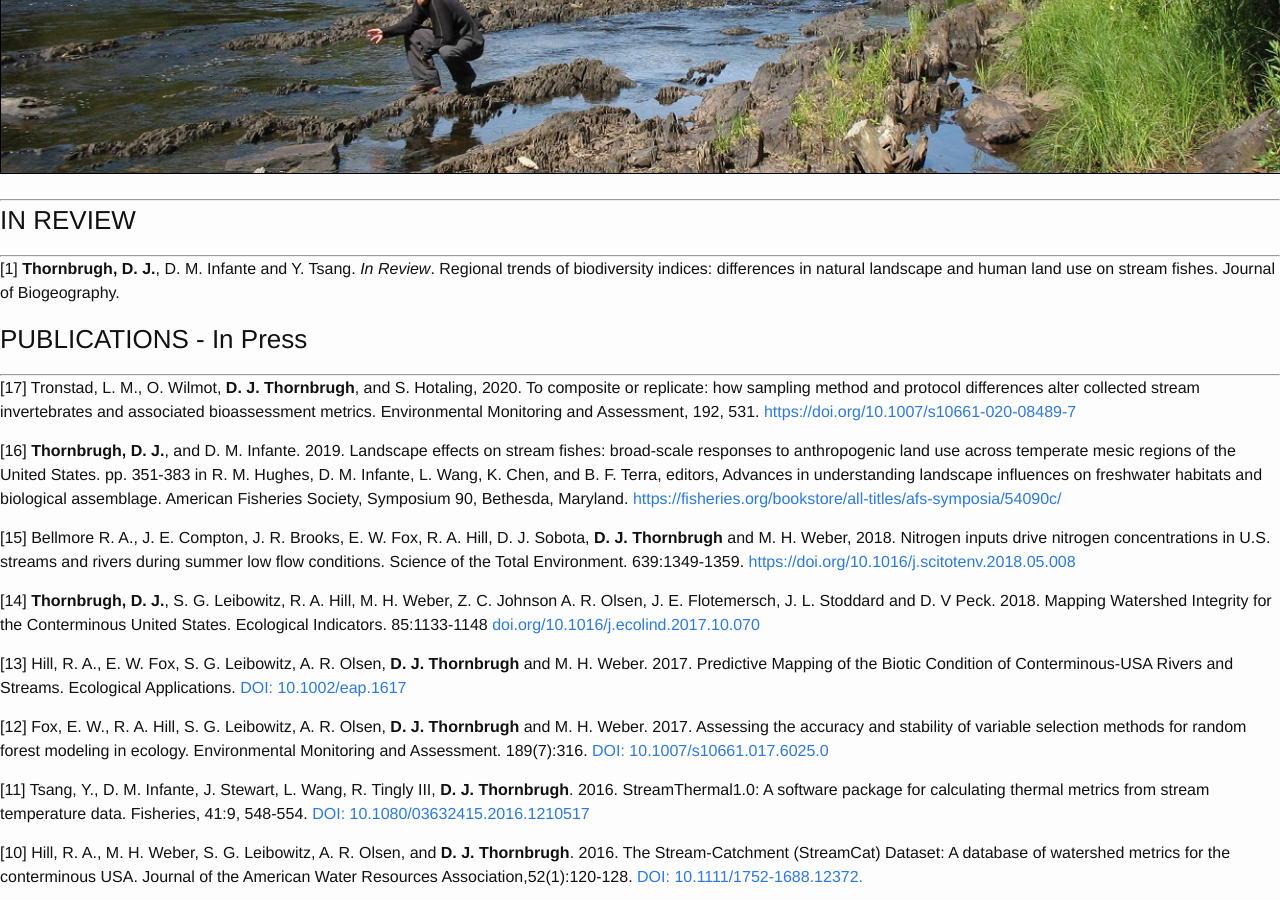
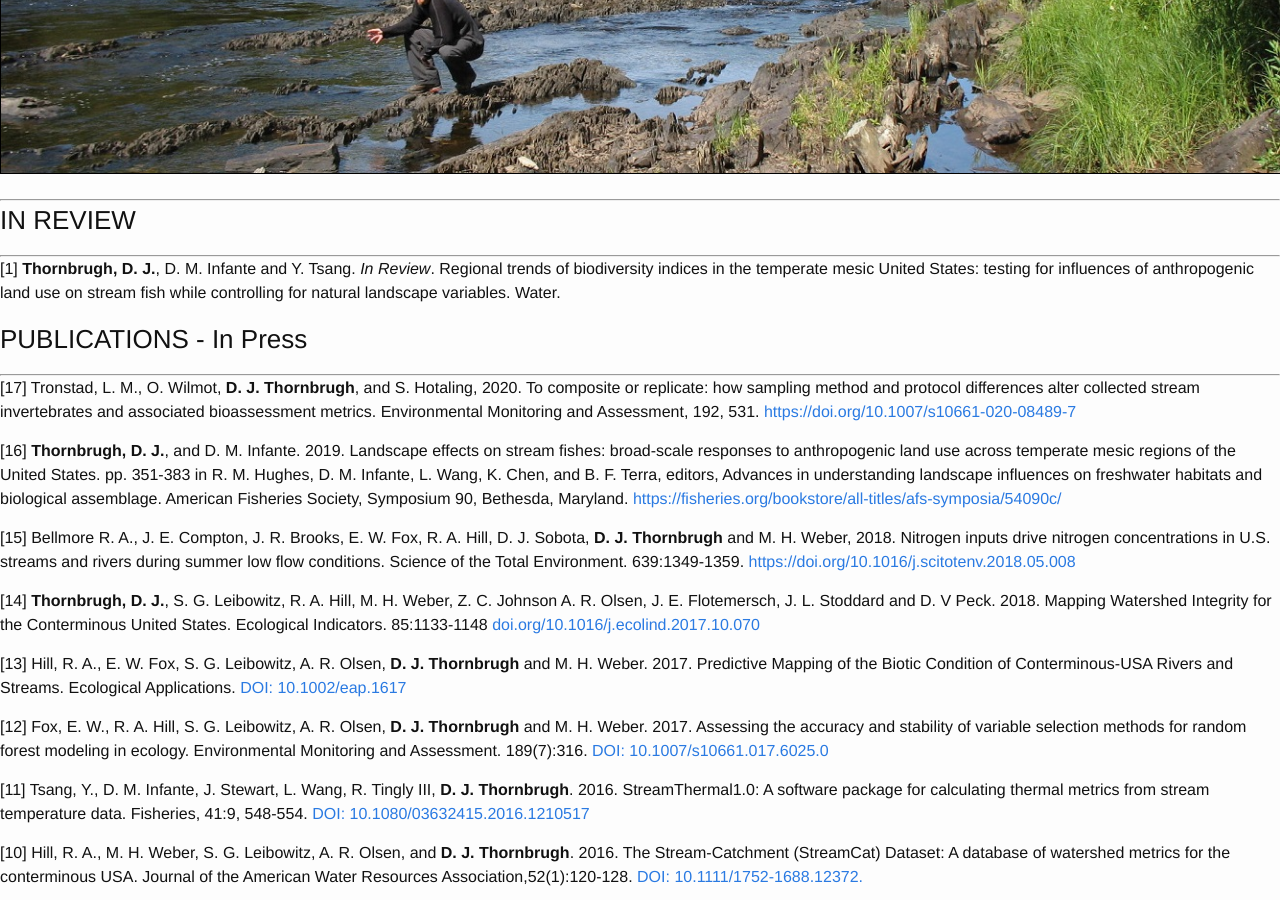
Before and after one commit to dthor/dthor.github.io, a Jekyll site: the page built from publications/publications.md, in a window 1280 px wide and 900 px high, scrolled down 473 px. Built offline with Jekyll 4.4.1, drawn with Linux system fonts in a browser that asks for light colours; nearby versions of some CDN libraries; some web fonts are replaced.

Commit message:
update publications
submit ch3 to Water

```diff
--- a/publications/publications.md
+++ b/publications/publications.md
@@ -9,7 +9,7 @@ permalink: /publications/
 
 ### IN REVIEW
 ***
-[1] **Thornbrugh, D. J.**, D. M. Infante and Y. Tsang. _In Review_. Regional trends of biodiversity indices: differences in natural landscape and human land use on stream fishes. Journal of Biogeography.
+[1] **Thornbrugh, D. J.**, D. M. Infante and Y. Tsang. _In Review_. Regional trends of biodiversity indices in the temperate mesic United States: testing for influences of anthropogenic land use on stream fish while controlling for natural landscape variables. Water.
 
 
 ### PUBLICATIONS - In Press
```
